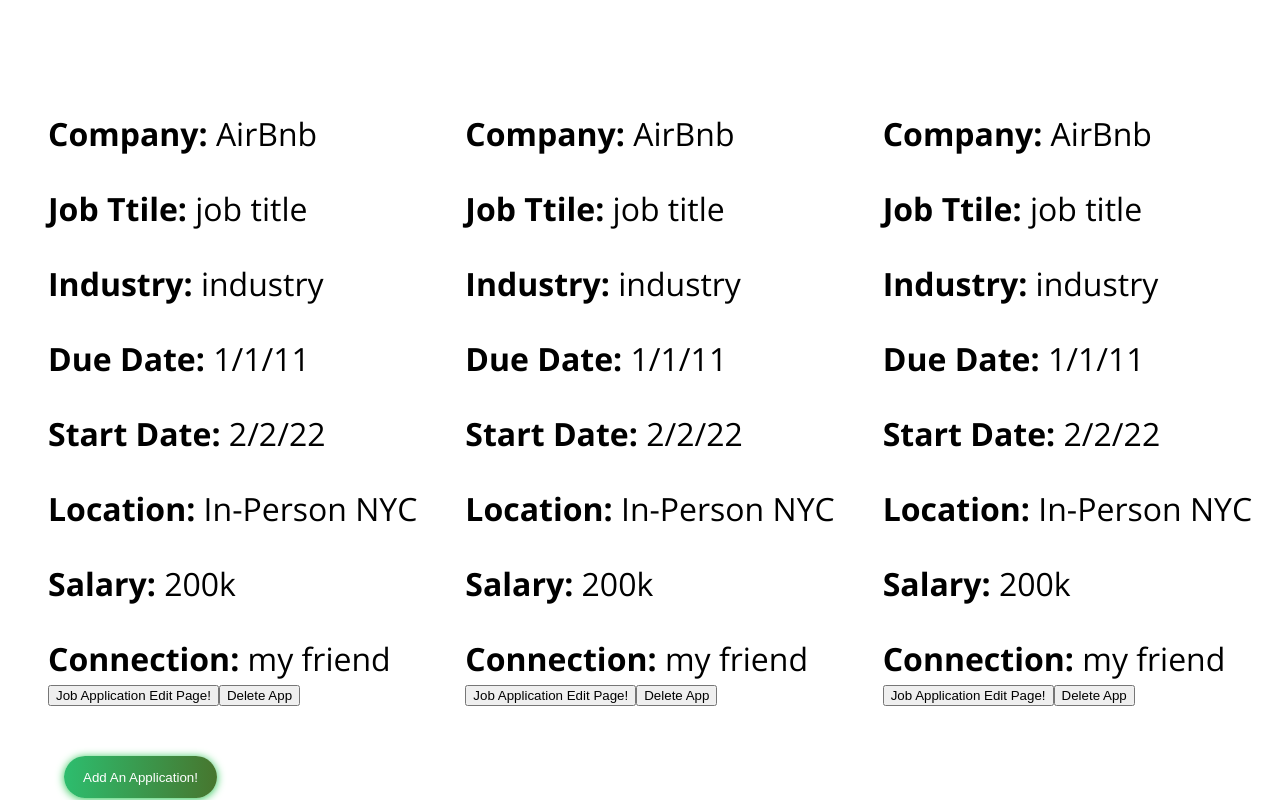
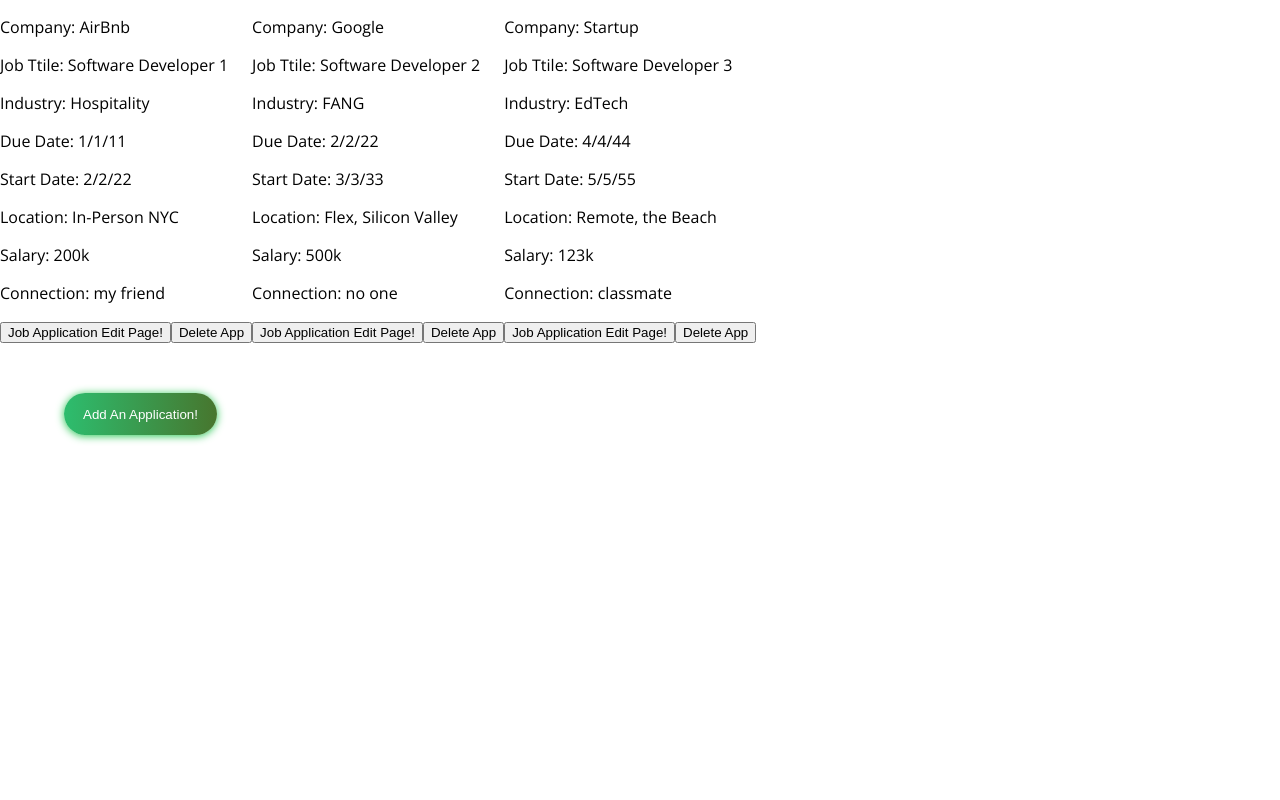
Before and after one commit to JobFolio/JobFolio, a React app: page /home in a window 1280 px wide. Built offline with nearby package versions, Linux system fonts and the light colour scheme.

Commit message:
personalizes data

```diff
--- a/src/components/HomePageContainer.jsx
+++ b/src/components/HomePageContainer.jsx
@@ -7,8 +7,6 @@ return (
     <div>
         <div>
         <JobApp />
-        <JobApp />
-        <JobApp />
         </div>
         <button id="newApp_button" type="submit">Add An Application!</button>
     </div>
--- a/src/components/JobApp.jsx
+++ b/src/components/JobApp.jsx
@@ -10,10 +10,11 @@ export default function JobApp(){
     const navigate = useNavigate();
     if(isClicked) navigate('/editPage');
 return (
-    <div id='job_container' style={{display : 'inline-block'}}>
+    <div>
+        <div id='job_airbnb' style={{display : 'inline-block'}}>
             <p>Company: <span>AirBnb</span></p>
-        <p>Job Ttile: <span>job title</span></p>
-        <p>Industry: <span>industry</span></p>
+            <p>Job Ttile: <span>Software Developer 1</span></p>
+            <p>Industry: <span>Hospitality</span></p>
             <p>Due Date: <span>1/1/11</span></p>
             <p>Start Date: <span>2/2/22</span></p>
             <p>Location: <span>In-Person NYC</span></p>
@@ -22,5 +23,30 @@ return (
             <button id="editPage_button" type="submit" onClick={() => dispatch(editClicked())}>Job Application Edit Page!</button>
             <button id="delete_button" type="submit">Delete App</button>
     </div>
+        <div id='job_google' style={{display : 'inline-block'}}>
+        <p>Company: <span>Google</span></p>
+        <p>Job Ttile: <span>Software Developer 2</span></p>
+        <p>Industry: <span>FANG</span></p>
+        <p>Due Date: <span>2/2/22</span></p>
+        <p>Start Date: <span>3/3/33</span></p>
+        <p>Location: <span>Flex, Silicon Valley</span></p>
+        <p>Salary: <span>500k</span></p>
+        <p>Connection: <span>no one</span></p>
+        <button id="editPage_button" type="submit" onClick={() => dispatch(editClicked())}>Job Application Edit Page!</button>
+        <button id="delete_button" type="submit">Delete App</button>
+    </div>
+    <div id='job_startup' style={{display : 'inline-block'}}>
+        <p>Company: <span>Startup</span></p>
+        <p>Job Ttile: <span>Software Developer 3</span></p>
+        <p>Industry: <span>EdTech</span></p>
+        <p>Due Date: <span>4/4/44</span></p>
+        <p>Start Date: <span>5/5/55</span></p>
+        <p>Location: <span>Remote, the Beach</span></p>
+        <p>Salary: <span>123k</span></p>
+        <p>Connection: <span>classmate</span></p>
+        <button id="editPage_button" type="submit" onClick={() => dispatch(editClicked())}>Job Application Edit Page!</button>
+        <button id="delete_button" type="submit">Delete App</button>
+    </div>
+ </div>
 )
 };
```
Lines whose indentation alone changed are shown as unchanged.
